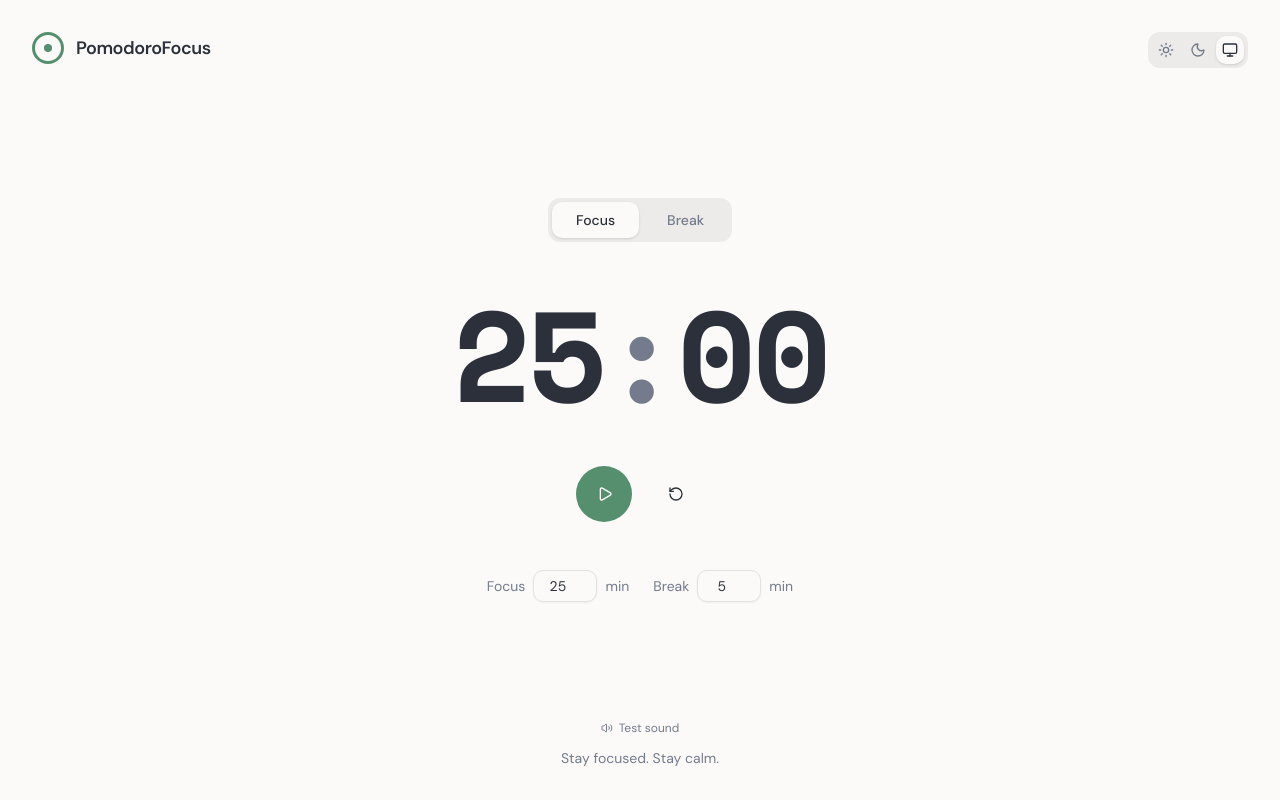
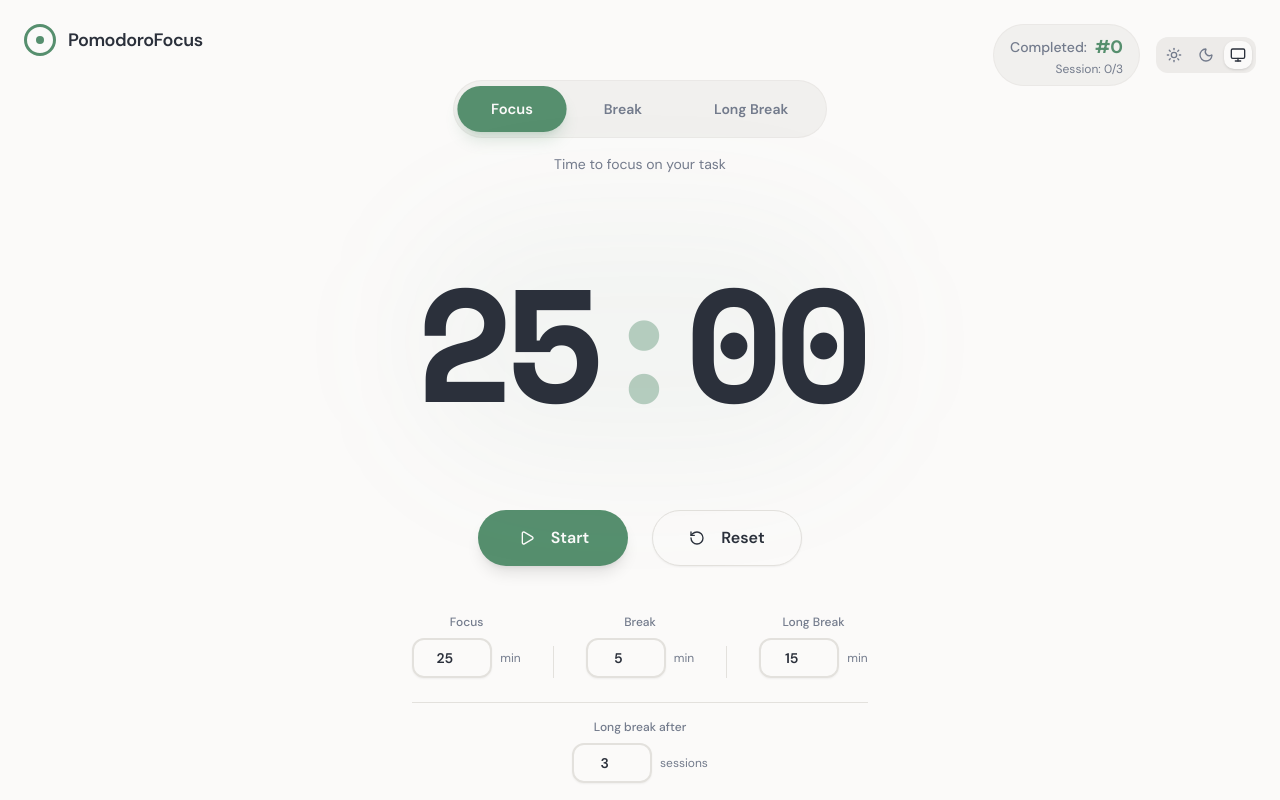
Before and after one commit to Nurmuhammad032/pomodorofocus, a Next.js app: page / in a window 1280 px wide. Shown: the top 800 px of the page. Built offline with nearby package versions, Linux system fonts and the light colour scheme.

Commit message:
Enhance PomodoroTimer and ModeSelector: Introduce long break mode, update timer logic for session tracking, and improve UI components for better user experience.

```diff
--- a/src/components/ModeSelector.tsx
+++ b/src/components/ModeSelector.tsx
@@ -1,33 +1,44 @@
 interface ModeSelectorProps {
-  mode: 'focus' | 'break';
-  onModeChange: (mode: 'focus' | 'break') => void;
+  mode: 'focus' | 'break' | 'longBreak';
+  onModeChange: (mode: 'focus' | 'break' | 'longBreak') => void;
   disabled: boolean;
 }
 
 const ModeSelector = ({ mode, onModeChange, disabled }: ModeSelectorProps) => {
   return (
-    <div className="flex items-center gap-1 p-1 bg-secondary rounded-lg">
+    <div className="inline-flex items-center gap-2 p-1.5 bg-muted/50 rounded-full border border-border/50">
       <button
         onClick={() => onModeChange('focus')}
         disabled={disabled}
-        className={`px-6 py-2 rounded-md text-sm font-medium transition-colors ${
+        className={`px-8 py-3 rounded-full text-sm font-semibold transition-all duration-300 ${
           mode === 'focus'
-            ? 'bg-background text-foreground shadow-sm'
-            : 'text-muted-foreground hover:text-foreground'
-        } ${disabled ? 'opacity-50 cursor-not-allowed' : ''}`}
+            ? 'bg-primary text-primary-foreground shadow-lg shadow-primary/20 scale-105'
+            : 'text-muted-foreground hover:text-foreground hover:bg-background/50'
+        } ${disabled ? 'opacity-50 cursor-not-allowed' : 'cursor-pointer'}`}
       >
         Focus
       </button>
       <button
         onClick={() => onModeChange('break')}
         disabled={disabled}
-        className={`px-6 py-2 rounded-md text-sm font-medium transition-colors ${
+        className={`px-8 py-3 rounded-full text-sm font-semibold transition-all duration-300 ${
           mode === 'break'
-            ? 'bg-background text-foreground shadow-sm'
-            : 'text-muted-foreground hover:text-foreground'
-        } ${disabled ? 'opacity-50 cursor-not-allowed' : ''}`}
+            ? 'bg-primary text-primary-foreground shadow-lg shadow-primary/20 scale-105'
+            : 'text-muted-foreground hover:text-foreground hover:bg-background/50'
+        } ${disabled ? 'opacity-50 cursor-not-allowed' : 'cursor-pointer'}`}
       >
         Break
+      </button>
+      <button
+        onClick={() => onModeChange('longBreak')}
+        disabled={disabled}
+        className={`px-8 py-3 rounded-full text-sm font-semibold transition-all duration-300 ${
+          mode === 'longBreak'
+            ? 'bg-primary text-primary-foreground shadow-lg shadow-primary/20 scale-105'
+            : 'text-muted-foreground hover:text-foreground hover:bg-background/50'
+        } ${disabled ? 'opacity-50 cursor-not-allowed' : 'cursor-pointer'}`}
+      >
+        Long Break
       </button>
     </div>
   );
--- a/src/components/PomodoroTimer.tsx
+++ b/src/components/PomodoroTimer.tsx
@@ -12,32 +12,85 @@ import { useTimer } from "@/hooks/useTimer";
 import { useNotificationSound } from "@/hooks/useNotificationSound";
 
 const PomodoroTimer = () => {
-  const [mode, setMode] = useState<"focus" | "break">("focus");
+  const [mode, setMode] = useState<"focus" | "break" | "longBreak">("focus");
   const [focusMinutes, setFocusMinutes] = useState(25);
   const [breakMinutes, setBreakMinutes] = useState(5);
+  const [longBreakMinutes, setLongBreakMinutes] = useState(15);
+  const [completedPomodoros, setCompletedPomodoros] = useState(0);
+  const [sessionsBeforeLongBreak, setSessionsBeforeLongBreak] = useState(3);
+  const [currentSessionCount, setCurrentSessionCount] = useState(0);
   const hasPlayedSound = useRef(false);
+  const wasRunning = useRef(false);
+
+  const getCurrentMinutes = () => {
+    if (mode === "focus") return focusMinutes;
+    if (mode === "break") return breakMinutes;
+    return longBreakMinutes;
+  };
 
   const timer = useTimer({
-    initialMinutes: mode === "focus" ? focusMinutes : breakMinutes,
+    initialMinutes: getCurrentMinutes(),
   });
 
   const { playSound } = useNotificationSound();
 
-  // Play sound when timer completes
+  // Play sound when timer completes, count pomodoros, and auto-switch modes
   useEffect(() => {
     if (timer.isComplete && !hasPlayedSound.current) {
       playSound();
       hasPlayedSound.current = true;
+
+      if (wasRunning.current) {
+        // Auto-switch logic
+        if (mode === "focus") {
+          // Increment counters
+          setCompletedPomodoros((prev) => prev + 1);
+          const newCount = currentSessionCount + 1;
+          setCurrentSessionCount(newCount);
+
+          // Check if it's time for long break
+          if (newCount >= sessionsBeforeLongBreak) {
+            setMode("longBreak");
+            timer.reset(longBreakMinutes);
+            setCurrentSessionCount(0); // Reset cycle
+          } else {
+            setMode("break");
+            timer.reset(breakMinutes);
+          }
+        } else if (mode === "break" || mode === "longBreak") {
+          // After break, go back to focus
+          setMode("focus");
+          timer.reset(focusMinutes);
+        }
+      }
+      wasRunning.current = false;
     }
     if (!timer.isComplete) {
       hasPlayedSound.current = false;
     }
-  }, [timer.isComplete, playSound]);
+  }, [
+    timer.isComplete,
+    playSound,
+    mode,
+    currentSessionCount,
+    sessionsBeforeLongBreak,
+    focusMinutes,
+    breakMinutes,
+    longBreakMinutes,
+    timer,
+  ]);
+
+  // Track if timer was running (to prevent counting on manual resets)
+  useEffect(() => {
+    if (timer.isRunning) {
+      wasRunning.current = true;
+    }
+  }, [timer.isRunning]);
 
   // Update timer when mode changes
   useEffect(() => {
     if (!timer.isRunning) {
-      timer.setTime(mode === "focus" ? focusMinutes : breakMinutes);
+      timer.setTime(getCurrentMinutes());
     }
     // eslint-disable-next-line react-hooks/exhaustive-deps
   }, [mode]);
@@ -63,28 +116,29 @@ const PomodoroTimer = () => {
   useEffect(() => {
     const formattedMinutes = String(timer.minutes).padStart(2, "0");
     const formattedSeconds = String(timer.seconds).padStart(2, "0");
-    const modeEmoji = mode === "focus" ? "🎯" : "☕";
 
     if (timer.isRunning) {
-      document.title = `${modeEmoji} ${formattedMinutes}:${formattedSeconds} - PomodoroFocus`;
+      document.title = `${formattedMinutes}:${formattedSeconds} - PomodoroFocus`;
     } else if (timer.isComplete) {
-      document.title = "✅ Time's up! - PomodoroFocus";
+      document.title = "Time's up! - PomodoroFocus";
     } else {
       document.title = "PomodoroFocus Timer - Boost Productivity";
     }
-
-    return () => {
-      document.title = "PomodoroFocus Timer - Boost Productivity";
-    };
   }, [timer.isRunning, timer.minutes, timer.seconds, timer.isComplete, mode]);
 
-  const handleModeChange = (newMode: "focus" | "break") => {
+  const handleModeChange = (newMode: "focus" | "break" | "longBreak") => {
     setMode(newMode);
-    timer.reset(newMode === "focus" ? focusMinutes : breakMinutes);
+    const minutes =
+      newMode === "focus"
+        ? focusMinutes
+        : newMode === "break"
+        ? breakMinutes
+        : longBreakMinutes;
+    timer.reset(minutes);
   };
 
   const handleReset = () => {
-    timer.reset(mode === "focus" ? focusMinutes : breakMinutes);
+    timer.reset(getCurrentMinutes());
   };
 
   const handleFocusChange = (minutes: number) => {
@@ -101,30 +155,77 @@ const PomodoroTimer = () => {
     }
   };
 
+  const handleLongBreakChange = (minutes: number) => {
+    setLongBreakMinutes(minutes);
+    if (mode === "longBreak" && !timer.isRunning) {
+      timer.setTime(minutes);
+    }
+  };
+
+  const handleSessionsBeforeLongBreakChange = (sessions: number) => {
+    setSessionsBeforeLongBreak(sessions);
+  };
+
   return (
-    <main className="min-h-screen flex flex-col items-center justify-center px-4">
-      <div className="absolute top-8 left-8">
+    <main className="min-h-screen flex flex-col items-center justify-center px-4 py-20">
+      {/* Top Bar */}
+      <div className="absolute top-6 left-6">
         <Logo />
       </div>
-
-      <div className="absolute top-8 right-8">
+      <div className="absolute top-6 right-6 flex items-center gap-4">
+        {/* Pomodoro Counter with Progress */}
+        <div className="flex items-center gap-2 px-4 py-2 bg-muted/50 rounded-full border border-border/50">
+          <div className="flex flex-col items-end">
+            <div className="flex items-center gap-2">
+              <span className="text-sm font-medium text-muted-foreground">
+                Completed:
+              </span>
+              <span className="text-lg font-bold text-primary tabular-nums">
+                #{completedPomodoros}
+              </span>
+            </div>
+            <span className="text-xs text-muted-foreground">
+              Session: {currentSessionCount}/{sessionsBeforeLongBreak}
+            </span>
+          </div>
+        </div>
         <ThemeToggle />
       </div>
 
-      <div className="flex flex-col items-center gap-12">
+      {/* Main Timer Area */}
+      <div className="w-full max-w-2xl mx-auto flex flex-col items-center gap-12">
+        {/* Mode Tabs */}
+        <div className="w-full flex flex-col items-center gap-4">
           <ModeSelector
             mode={mode}
             onModeChange={handleModeChange}
             disabled={timer.isRunning}
           />
+          <p className="text-sm text-muted-foreground">
+            {mode === "focus"
+              ? "Time to focus on your task"
+              : mode === "break"
+              ? "Time for a short break"
+              : "Time for a long break"}
+          </p>
+        </div>
 
-        <div className="flex flex-col items-center gap-2">
+        {/* Timer Display */}
+        <div className="flex flex-col items-center gap-6">
           <TimerDisplay minutes={timer.minutes} seconds={timer.seconds} />
           {timer.isComplete && (
-            <p className="text-primary font-medium">{`Time's up!`}</p>
+            <div className="flex flex-col items-center gap-2 animate-in fade-in slide-in-from-bottom-4 duration-500">
+              <p className="text-2xl font-semibold text-primary">
+                {"Time's up!"}
+              </p>
+              <p className="text-muted-foreground">
+                Great work! Take a moment.
+              </p>
+            </div>
           )}
         </div>
 
+        {/* Controls */}
         <TimerControls
           isRunning={timer.isRunning}
           onStart={timer.start}
@@ -132,20 +233,27 @@ const PomodoroTimer = () => {
           onReset={handleReset}
         />
 
+        {/* Settings */}
+        <div className="flex flex-col items-center gap-3">
           <TimeSettings
             focusMinutes={focusMinutes}
             breakMinutes={breakMinutes}
+            longBreakMinutes={longBreakMinutes}
+            sessionsBeforeLongBreak={sessionsBeforeLongBreak}
             onFocusChange={handleFocusChange}
             onBreakChange={handleBreakChange}
+            onLongBreakChange={handleLongBreakChange}
+            onSessionsBeforeLongBreakChange={
+              handleSessionsBeforeLongBreakChange
+            }
             disabled={timer.isRunning}
           />
         </div>
+      </div>
 
-      <div className="absolute bottom-8 flex flex-col items-center gap-3">
+      {/* Bottom */}
+      <div className="absolute bottom-6 flex items-center gap-4">
         <TestSoundButton onTest={playSound} />
-        <p className="text-sm text-muted-foreground">
-          Stay focused. Stay calm.
-        </p>
       </div>
     </main>
   );
--- a/src/components/TimeSettings.tsx
+++ b/src/components/TimeSettings.tsx
@@ -3,16 +3,24 @@ import { Input } from "@/components/ui/input";
 interface TimeSettingsProps {
   focusMinutes: number;
   breakMinutes: number;
+  longBreakMinutes: number;
+  sessionsBeforeLongBreak: number;
   onFocusChange: (minutes: number) => void;
   onBreakChange: (minutes: number) => void;
+  onLongBreakChange: (minutes: number) => void;
+  onSessionsBeforeLongBreakChange: (sessions: number) => void;
   disabled: boolean;
 }
 
 const TimeSettings = ({
   focusMinutes,
   breakMinutes,
+  longBreakMinutes,
+  sessionsBeforeLongBreak,
   onFocusChange,
   onBreakChange,
+  onLongBreakChange,
+  onSessionsBeforeLongBreakChange,
   disabled,
 }: TimeSettingsProps) => {
   const handleChange = (value: string, setter: (minutes: number) => void) => {
@@ -23,9 +31,14 @@ const TimeSettings = ({
   };
 
   return (
-    <div className="flex items-center gap-6 text-sm">
+    <div className="flex flex-col gap-6">
+      {/* Duration Settings */}
+      <div className="flex items-end gap-8 text-sm">
+        <div className="flex flex-col items-center gap-2">
+          <label className="text-xs text-muted-foreground font-medium">
+            Focus
+          </label>
           <div className="flex items-center gap-2">
-        <label className="text-muted-foreground">Focus</label>
             <Input
               type="number"
               min={1}
@@ -33,12 +46,19 @@ const TimeSettings = ({
               value={focusMinutes}
               onChange={(e) => handleChange(e.target.value, onFocusChange)}
               disabled={disabled}
-          className="w-16 h-8 text-center"
+              className="w-20 h-10 text-center text-base font-semibold rounded-lg border-2"
             />
-        <span className="text-muted-foreground">min</span>
+            <span className="text-muted-foreground text-xs">min</span>
           </div>
+        </div>
+
+        <div className="h-8 w-px bg-border" />
+
+        <div className="flex flex-col items-center gap-2">
+          <label className="text-xs text-muted-foreground font-medium">
+            Break
+          </label>
           <div className="flex items-center gap-2">
-        <label className="text-muted-foreground">Break</label>
             <Input
               type="number"
               min={1}
@@ -46,9 +66,52 @@ const TimeSettings = ({
               value={breakMinutes}
               onChange={(e) => handleChange(e.target.value, onBreakChange)}
               disabled={disabled}
-          className="w-16 h-8 text-center"
+              className="w-20 h-10 text-center text-base font-semibold rounded-lg border-2"
             />
-        <span className="text-muted-foreground">min</span>
+            <span className="text-muted-foreground text-xs">min</span>
+          </div>
+        </div>
+
+        <div className="h-8 w-px bg-border" />
+
+        <div className="flex flex-col items-center gap-2">
+          <label className="text-xs text-muted-foreground font-medium">
+            Long Break
+          </label>
+          <div className="flex items-center gap-2">
+            <Input
+              type="number"
+              min={1}
+              max={120}
+              value={longBreakMinutes}
+              onChange={(e) => handleChange(e.target.value, onLongBreakChange)}
+              disabled={disabled}
+              className="w-20 h-10 text-center text-base font-semibold rounded-lg border-2"
+            />
+            <span className="text-muted-foreground text-xs">min</span>
+          </div>
+        </div>
+      </div>
+
+      {/* Long Break Interval Setting */}
+      <div className="flex flex-col items-center gap-2 pt-4 border-t border-border">
+        <label className="text-xs text-muted-foreground font-medium">
+          Long break after
+        </label>
+        <div className="flex items-center gap-2">
+          <Input
+            type="number"
+            min={1}
+            max={10}
+            value={sessionsBeforeLongBreak}
+            onChange={(e) =>
+              handleChange(e.target.value, onSessionsBeforeLongBreakChange)
+            }
+            disabled={disabled}
+            className="w-20 h-10 text-center text-base font-semibold rounded-lg border-2"
+          />
+          <span className="text-muted-foreground text-xs">sessions</span>
+        </div>
       </div>
     </div>
   );
--- a/src/components/TimerControls.tsx
+++ b/src/components/TimerControls.tsx
@@ -15,23 +15,37 @@ const TimerControls = ({
   onReset,
 }: TimerControlsProps) => {
   return (
-    <div className="flex items-center gap-4">
+    <div className="flex items-center gap-6">
+      {/* Main Action Button */}
       {isRunning ? (
-        <Button size="lg" onClick={onPause} className="w-14 h-14 rounded-full">
-          <Pause className="w-6 h-6" />
+        <Button
+          size="lg"
+          onClick={onPause}
+          className="h-14 w-[150px] rounded-full text-base font-semibold transition-all duration-150 active:scale-95 shadow-lg hover:shadow-xl"
+        >
+          <Pause className="w-5 h-5 mr-2" />
+          Pause
         </Button>
       ) : (
-        <Button size="lg" onClick={onStart} className="w-14 h-14 rounded-full">
-          <Play className="w-6 h-6 ml-0.5" />
+        <Button
+          size="lg"
+          onClick={onStart}
+          className="h-14 w-[150px] rounded-full text-base font-semibold transition-all duration-150 active:scale-[0.98] cursor-pointer shadow-lg hover:shadow-xl"
+        >
+          <Play className="w-5 h-5 mr-2 ml-0.5" />
+          Start
         </Button>
       )}
+
+      {/* Reset Button */}
       <Button
-        variant="ghost"
+        variant="outline"
         size="lg"
         onClick={onReset}
-        className="w-14 h-14 rounded-full"
+        className="h-14 w-[150px] rounded-full text-base font-semibold transition-all duration-150 active:scale-[0.98] cursor-pointer hover:bg-muted"
       >
-        <RotateCcw className="w-5 h-5" />
+        <RotateCcw className="w-4 h-4 mr-2" />
+        Reset
       </Button>
     </div>
   );
--- a/src/components/TimerDisplay.tsx
+++ b/src/components/TimerDisplay.tsx
@@ -7,10 +7,16 @@ const TimerDisplay = ({ minutes, seconds }: TimerDisplayProps) => {
   const formatTime = (value: number) => value.toString().padStart(2, "0");
 
   return (
-    <div className="font-mono text-8xl md:text-9xl font-bold tracking-tight text-foreground select-none">
-      {formatTime(minutes)}
-      <span className="text-muted-foreground">:</span>
-      {formatTime(seconds)}
+    <div className="relative">
+      {/* Background glow effect */}
+      <div className="absolute inset-0 bg-primary/5 blur-3xl rounded-full" />
+
+      {/* Timer */}
+      <div className="relative font-mono text-[clamp(4rem,15vw,10rem)] font-bold tracking-tighter text-foreground select-none tabular-nums">
+        {formatTime(minutes)}
+        <span className="text-primary/40">:</span>
+        {formatTime(seconds)}
+      </div>
     </div>
   );
 };
--- a/src/hooks/useTimer.ts
+++ b/src/hooks/useTimer.ts
@@ -1,60 +1,129 @@
-import { useState, useEffect, useCallback } from "react";
+import { useState, useEffect, useCallback, useRef } from "react";
 
 interface UseTimerProps {
   initialMinutes: number;
 }
 
 export const useTimer = ({ initialMinutes }: UseTimerProps) => {
-  const [totalSeconds, setTotalSeconds] = useState(initialMinutes * 60);
+  const [remainingSeconds, setRemainingSeconds] = useState(initialMinutes * 60);
   const [isRunning, setIsRunning] = useState(false);
+  const [startTime, setStartTime] = useState<number | null>(null);
+  const [initialDuration, setInitialDuration] = useState(initialMinutes * 60);
 
-  const minutes = Math.floor(totalSeconds / 60);
-  const seconds = totalSeconds % 60;
+  const timerRef = useRef<NodeJS.Timeout | null>(null);
+
+  const minutes = Math.floor(remainingSeconds / 60);
+  const seconds = remainingSeconds % 60;
 
   useEffect(() => {
-    let interval: NodeJS.Timeout | null = null;
+    if (!isRunning || startTime === null) return;
 
-    if (isRunning && totalSeconds > 0) {
-      interval = setInterval(() => {
-        setTotalSeconds((prev) => prev - 1);
-      }, 1000);
-    } else if (totalSeconds === 0) {
-      // eslint-disable-next-line react-hooks/set-state-in-effect
-      setIsRunning(false);
-    }
+    const updateTimer = () => {
+      const now = Date.now();
+      const elapsedSeconds = Math.floor((now - startTime) / 1000);
+      const newRemaining = Math.max(0, initialDuration - elapsedSeconds);
+
+      setRemainingSeconds(newRemaining);
+
+      if (newRemaining > 0) {
+        // Background tabda ham ishlashi uchun juda qisqa timeout
+        // Keyingi update uchun vaqtni hisoblab
+        const nextUpdate = 1000 - (now % 1000);
+        timerRef.current = setTimeout(updateTimer, nextUpdate);
+      } else {
+        setIsRunning(false);
+      }
+    };
+
+    // Birinchi update
+    const now = Date.now();
+    const nextUpdate = 1000 - (now % 1000);
+    timerRef.current = setTimeout(updateTimer, nextUpdate);
 
     return () => {
-      if (interval) clearInterval(interval);
+      if (timerRef.current) {
+        clearTimeout(timerRef.current);
+      }
     };
-  }, [isRunning, totalSeconds]);
+  }, [isRunning, startTime, initialDuration]);
 
   const start = useCallback(() => {
-    if (totalSeconds > 0) {
+    if (remainingSeconds > 0) {
+      const now = Date.now();
+      // Qancha vaqt o'tganini hisoblaymiz
+      const elapsed = initialDuration - remainingSeconds;
+      setStartTime(now - elapsed * 1000);
       setIsRunning(true);
     }
-  }, [totalSeconds]);
+  }, [remainingSeconds, initialDuration]);
 
   const pause = useCallback(() => {
     setIsRunning(false);
+    if (timerRef.current) {
+      clearTimeout(timerRef.current);
+      timerRef.current = null;
+    }
+
+    // Pause bo'lganda start timeni null qilamiz
+    setStartTime(null);
   }, []);
 
   const reset = useCallback(
     (newMinutes?: number) => {
       setIsRunning(false);
-      setTotalSeconds((newMinutes ?? initialMinutes) * 60);
+      if (timerRef.current) {
+        clearTimeout(timerRef.current);
+        timerRef.current = null;
+      }
+
+      const newTotalSeconds = (newMinutes ?? initialMinutes) * 60;
+      setRemainingSeconds(newTotalSeconds);
+      setInitialDuration(newTotalSeconds);
+      setStartTime(null);
     },
     [initialMinutes]
   );
 
   const setTime = useCallback((newMinutes: number) => {
-    setTotalSeconds(newMinutes * 60);
+    setIsRunning(false);
+    if (timerRef.current) {
+      clearTimeout(timerRef.current);
+      timerRef.current = null;
+    }
+
+    const newTotalSeconds = newMinutes * 60;
+    setRemainingSeconds(newTotalSeconds);
+    setInitialDuration(newTotalSeconds);
+    setStartTime(null);
   }, []);
+
+  // Background tabga o'tganda ham to'g'ri ishlashi uchun visibility change event
+  useEffect(() => {
+    const handleVisibilityChange = () => {
+      if (document.hidden && isRunning && startTime) {
+        // Tab backgroundga o'tsa, tekshirib turamiz
+        const now = Date.now();
+        const elapsedSeconds = Math.floor((now - startTime) / 1000);
+        const newRemaining = Math.max(0, initialDuration - elapsedSeconds);
+        setRemainingSeconds(newRemaining);
+
+        if (newRemaining <= 0) {
+          setIsRunning(false);
+        }
+      }
+    };
+
+    document.addEventListener("visibilitychange", handleVisibilityChange);
+    return () => {
+      document.removeEventListener("visibilitychange", handleVisibilityChange);
+    };
+  }, [isRunning, startTime, initialDuration]);
 
   return {
     minutes,
     seconds,
     isRunning,
-    isComplete: totalSeconds === 0,
+    isComplete: remainingSeconds === 0,
     start,
     pause,
     reset,
```
Lines whose indentation alone changed are shown as unchanged.
